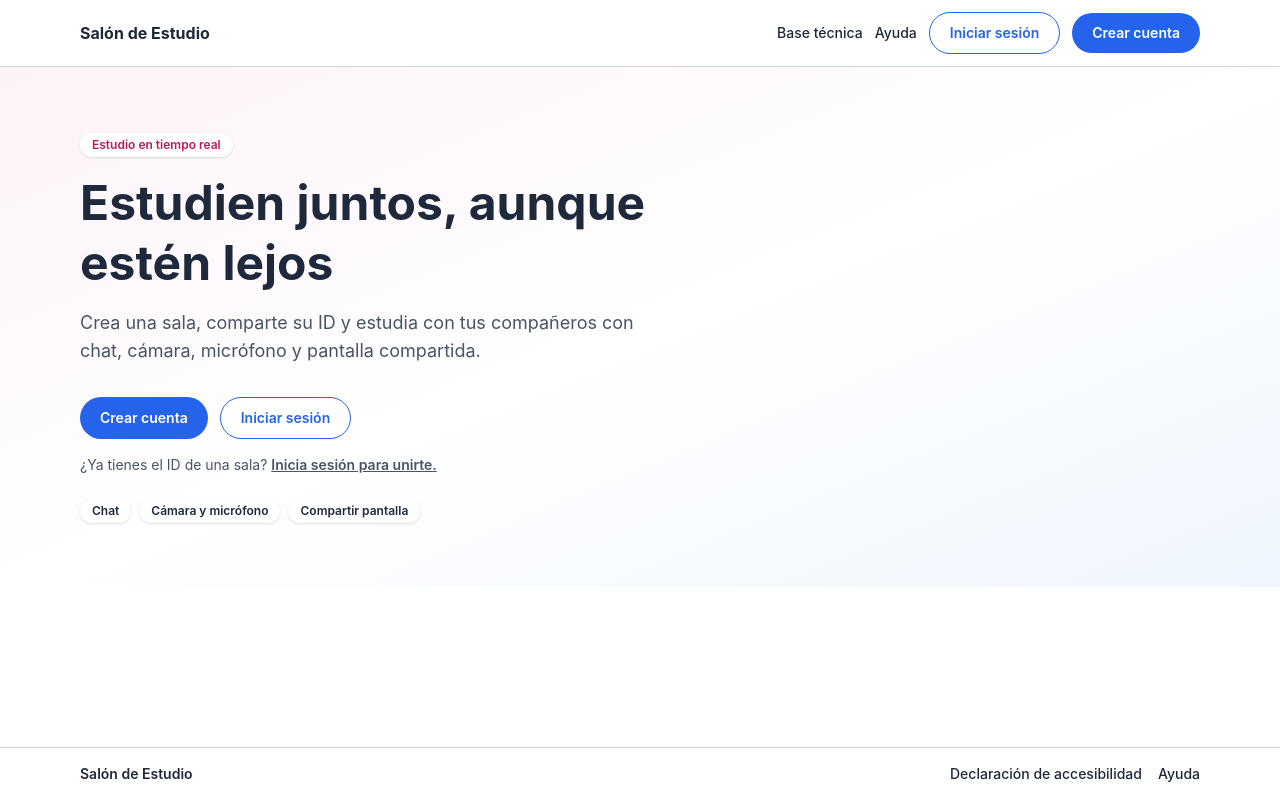
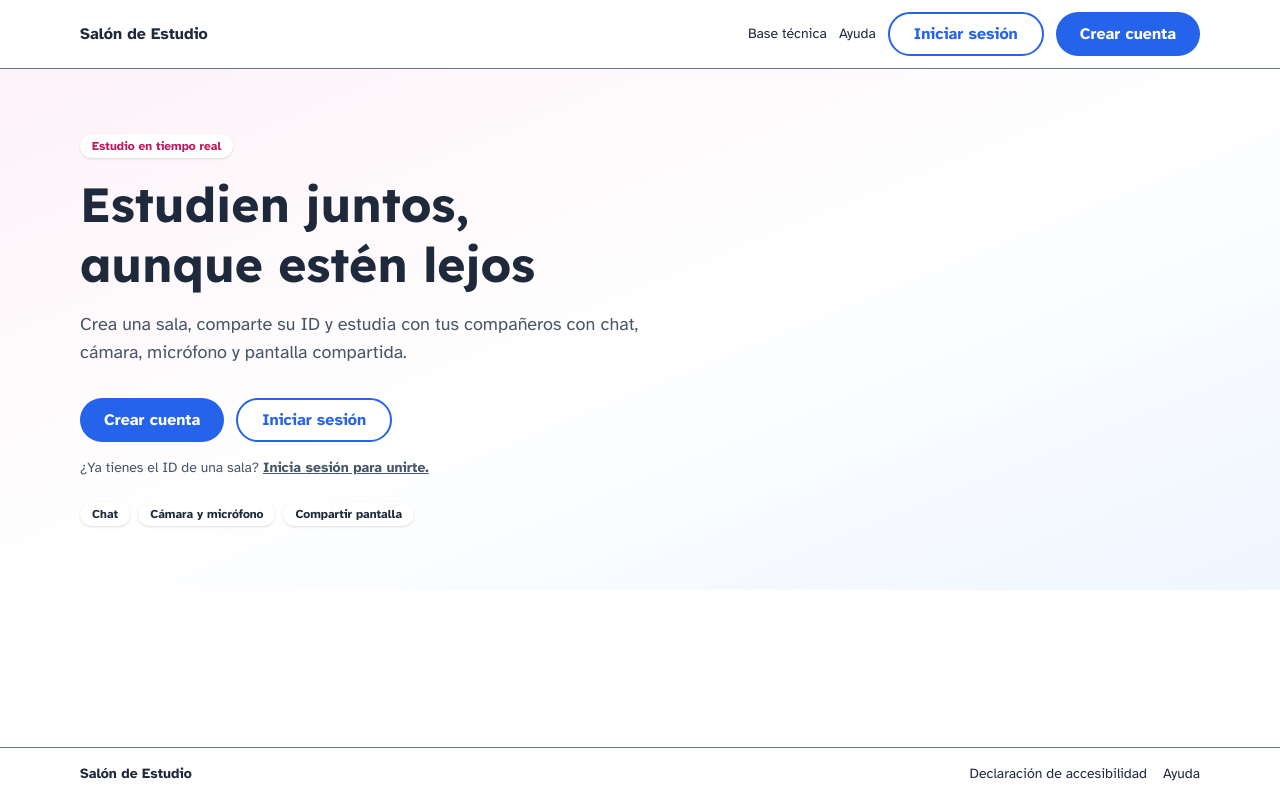
Before and after one commit to Miniproyecto-2-Proyecto-Integrador/frontend, a React (Vite) app: page / in a window 1280 px wide. Built offline with nearby package versions, Linux system fonts and the light colour scheme; no server answers.

Commit message:
feat: tema de la guía visual y componentes comunes (TS-00) hechos en base a documento brindado de compañera valeria

```diff
--- a/src/components/common/Button.tsx
+++ b/src/components/common/Button.tsx
@@ -1,14 +1,15 @@
 import type { ButtonHTMLAttributes, ReactNode } from 'react'
 import { Link } from 'react-router-dom'
 
-type Variante = 'primario' | 'secundario'
+type Variante = 'primario' | 'secundario' | 'peligro'
 
 const base =
-  'inline-flex items-center justify-center rounded-full px-5 py-2.5 text-sm font-semibold transition-colors'
+  'inline-flex min-h-11 items-center justify-center gap-2 rounded-full px-6 py-2 text-base font-bold transition-colors disabled:cursor-not-allowed disabled:border-slate-200 disabled:bg-slate-200 disabled:text-slate-600'
 
 const estilos: Record<Variante, string> = {
   primario: 'bg-primario text-white hover:bg-primario-oscuro',
-  secundario: 'border border-primario bg-white text-primario hover:bg-blue-50',
+  secundario: 'border-2 border-primario bg-white text-primario hover:bg-azul-claro',
+  peligro: 'bg-error text-white hover:bg-red-800',
 }
 
 type BotonProps = ButtonHTMLAttributes<HTMLButtonElement> & { variante?: Variante }
@@ -20,14 +21,18 @@ export function Button({ variante = 'primario', className = '', ...props }: Boto
 export function ButtonLink({
   to,
   variante = 'primario',
+  className = '',
+  onClick,
   children,
 }: {
   to: string
   variante?: Variante
+  className?: string
+  onClick?: () => void
   children: ReactNode
 }) {
   return (
-    <Link to={to} className={`${base} ${estilos[variante]}`}>
+    <Link to={to} onClick={onClick} className={`${base} ${estilos[variante]} ${className}`}>
       {children}
     </Link>
   )
--- /dev/null
+++ b/src/components/common/Chip.tsx
@@ -0,0 +1,25 @@
+import type { ReactNode } from 'react'
+
+const colores = {
+  azul: 'bg-azul-suave text-azul-texto',
+  rosa: 'bg-rosa-suave text-acento',
+}
+
+export function Chip({
+  icono,
+  color = 'azul',
+  children,
+}: {
+  icono?: ReactNode
+  color?: keyof typeof colores
+  children: ReactNode
+}) {
+  return (
+    <span
+      className={`inline-flex items-center gap-2 rounded-full px-3 py-1 text-sm font-bold ${colores[color]}`}
+    >
+      {icono}
+      {children}
+    </span>
+  )
+}
--- a/src/components/common/Estados.tsx
+++ b/src/components/common/Estados.tsx
@@ -1,29 +1,51 @@
+import { CircleAlert, CircleCheck, LoaderCircle } from 'lucide-react'
 import type { ReactNode } from 'react'
 import { Button } from './Button'
 
-export function Cargando({ texto = 'Cargando…' }: { texto?: string }) {
+export function Cargando({ detalle }: { detalle?: string }) {
   return (
-    <p role="status" className="rounded-xl border border-borde bg-white p-4 text-texto-suave">
-      {texto}
-    </p>
+    <div role="status" className="flex items-start gap-3 rounded-xl bg-azul-claro p-4 text-azul-texto">
+      <LoaderCircle
+        aria-hidden="true"
+        size={24}
+        className="shrink-0 text-primario motion-safe:animate-spin"
+      />
+      <div>
+        <p className="font-bold">Cargando…</p>
+        {detalle && <p>{detalle}</p>}
+      </div>
+    </div>
   )
 }
 
 export function MensajeError({ mensaje, onReintentar }: { mensaje: string; onReintentar: () => void }) {
   return (
-    <div role="alert" className="rounded-xl border border-red-300 bg-red-50 p-4 text-red-900">
-      <p>{mensaje}</p>
-      <Button className="mt-3" onClick={onReintentar}>
-        Reintentar
-      </Button>
+    <div role="alert" className="flex items-start gap-3 rounded-xl bg-error-fondo p-4 text-error">
+      <CircleAlert aria-hidden="true" size={24} className="shrink-0" />
+      <div>
+        <p>{mensaje}</p>
+        <Button className="mt-3" onClick={onReintentar}>
+          Reintentar
+        </Button>
+      </div>
     </div>
   )
 }
 
 export function MensajeExito({ children }: { children: ReactNode }) {
   return (
-    <p role="status" className="rounded-xl border border-green-300 bg-green-50 p-4 text-green-900">
-      {children}
-    </p>
+    <div role="status" className="flex items-start gap-3 rounded-xl bg-exito-fondo p-4 text-exito">
+      <CircleCheck aria-hidden="true" size={24} className="shrink-0" />
+      <p>{children}</p>
+    </div>
   )
 }
+
+export function EstadoVacio({ mensaje, children }: { mensaje: string; children?: ReactNode }) {
+  return (
+    <div className="rounded-xl border border-borde-tarjeta bg-white p-4 text-texto-suave">
+      <p>{mensaje}</p>
+      {children && <div className="mt-3">{children}</div>}
+    </div>
+  )
+}
--- a/src/components/common/PaginaPendiente.tsx
+++ b/src/components/common/PaginaPendiente.tsx
@@ -1,8 +1,10 @@
 export function PaginaPendiente({ titulo }: { titulo: string }) {
   return (
-    <section className="mx-auto max-w-3xl px-4 py-16">
-      <h1 className="text-3xl font-bold">{titulo}</h1>
-      <p className="mt-4 text-texto-suave">Esta pantalla se implementará en un sprint posterior.</p>
+    <section className="mx-auto max-w-3xl px-4 py-12">
+      <h1>{titulo}</h1>
+      <p className="mt-4 text-lg text-texto-suave">
+        Esta pantalla se implementará en un sprint posterior.
+      </p>
     </section>
   )
 }
--- /dev/null
+++ b/src/components/common/Tarjeta.tsx
@@ -0,0 +1,11 @@
+import type { ReactNode } from 'react'
+
+export function Tarjeta({ children, className = '' }: { children: ReactNode; className?: string }) {
+  return (
+    <div
+      className={`rounded-[28px] border border-borde-tarjeta bg-white/85 p-6 shadow-lg shadow-acento/10 backdrop-blur-md ${className}`}
+    >
+      {children}
+    </div>
+  )
+}
--- a/src/index.css
+++ b/src/index.css
@@ -1,12 +1,82 @@
 @import "tailwindcss";
 
-/* Colores provisionales: reemplazar por los de la guía visual del Figma */
-/*confirmar con valeturra */
+/* Guía visual del equipo (documento de UX) */
 @theme {
   --color-primario: #2563eb;
   --color-primario-oscuro: #1d4ed8;
+  --color-acento: #be185d;
+  --color-fondo: #fff7fa;
+  --color-rosa-suave: #fce7f3;
+  --color-azul-suave: #dbeafe;
+  --color-azul-claro: #eff6ff;
+  --color-lila-suave: #e9d5ff;
+  --color-azul-texto: #1e3a8a;
   --color-texto: #1e293b;
   --color-texto-suave: #475569;
-  --color-acento: #be185d;
-  --color-borde: #cbd5e1;
+  --color-borde: #64748b;
+  --color-borde-tarjeta: #f9cfe3;
+  --color-error: #b91c1c;
+  --color-error-fondo: #fef2f2;
+  --color-exito: #166534;
+  --color-exito-fondo: #f0fdf4;
+  --color-aviso: #92400e;
+  --color-aviso-fondo: #fffbeb;
+
+  --font-titulo: "Lexend", system-ui, sans-serif;
+  --font-texto: "Atkinson Hyperlegible", system-ui, sans-serif;
 }
+
+@layer base {
+  body {
+    font-family: var(--font-texto);
+    font-size: 1rem;
+    line-height: 1.5;
+    color: var(--color-texto);
+    background: var(--color-fondo);
+  }
+
+  h1,
+  h2,
+  h3 {
+    font-family: var(--font-titulo);
+    font-weight: 700;
+    line-height: 1.2;
+  }
+
+  h1 {
+    font-size: 2rem;
+  }
+  h2 {
+    font-size: 1.75rem;
+  }
+  h3 {
+    font-size: 1.25rem;
+  }
+
+  @media (min-width: 641px) {
+    h1 {
+      font-size: 3rem;
+    }
+  }
+}
+
+/* Única animación del producto: flotar. Se desactiva con «reducir movimiento» */
+@keyframes flotar {
+  0%,
+  100% {
+    transform: translateY(0);
+  }
+  50% {
+    transform: translateY(-8px);
+  }
+}
+
+.flotar {
+  animation: flotar 6s ease-in-out infinite;
+}
+
+@media (prefers-reduced-motion: reduce) {
+  .flotar {
+    animation: none;
+  }
+}
```
